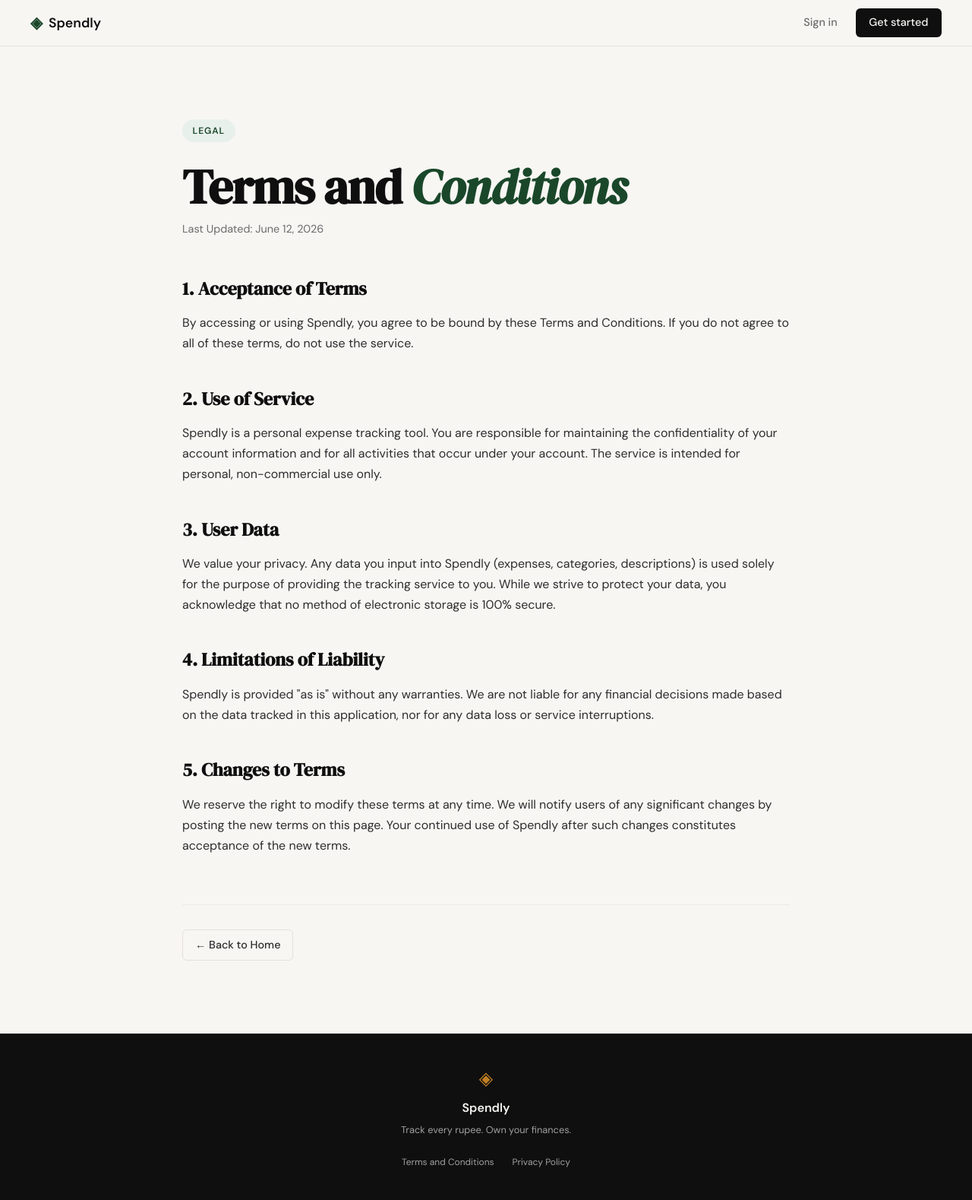
After one commit to sayan-majee21/spendly, a Flask app: page /terms in a window 1280 px wide. The commit adds this page. Shown: the whole page at 76% size. Run offline with Flask 3, Linux system fonts and the light colour scheme.

Commit message:
landing: add terms and conditions page and route

```diff
--- a/app.py
+++ b/app.py
@@ -20,6 +20,11 @@ def register():
 @app.route("/login")
 def login():
     return render_template("login.html")
+
+
+@app.route("/terms")
+def terms():
+    return render_template("terms.html")
 
 
 # ------------------------------------------------------------------ #
--- a/static/css/style.css
+++ b/static/css/style.css
@@ -507,6 +507,22 @@ a { color: inherit; text-decoration: none; }
     color: var(--ink-faint);
 }
 
+.footer-links {
+    margin-top: 1rem;
+    display: flex;
+    gap: 1.5rem;
+}
+
+.footer-link {
+    font-size: 0.75rem;
+    color: var(--ink-faint);
+    transition: color 0.2s;
+}
+
+.footer-link:hover {
+    color: var(--paper);
+}
+
 /* ------------------------------------------------------------------ */
 /* Responsive                                                          */
 /* ------------------------------------------------------------------ */
--- a/templates/base.html
+++ b/templates/base.html
@@ -34,8 +34,10 @@
             <span class="brand-icon">◈</span>
             <span class="footer-name">Spendly</span>
             <p class="footer-copy">Track every rupee. Own your finances.</p>
-            <a href="#">Terms and Conditions</a>
-            <a href="#">Privacy Policy</a>
+            <div class="footer-links">
+                <a href="{{ url_for('terms') }}" class="footer-link">Terms and Conditions</a>
+                <a href="#" class="footer-link">Privacy Policy</a>
+            </div>
         </div>
     </footer>
 
--- /dev/null
+++ b/templates/terms.html
@@ -0,0 +1,44 @@
+{% extends "base.html" %}
+
+{% block title %}Terms and Conditions — Spendly{% endblock %}
+
+{% block content %}
+<div class="terms-section" style="padding: 6rem 2rem; background: var(--paper);">
+    <div class="terms-inner" style="max-width: 800px; margin: 0 auto;">
+        <div class="hero-badge">Legal</div>
+        <h1 class="hero-title" style="margin-bottom: 0.5rem;">Terms and <em>Conditions</em></h1>
+        <p style="color: var(--ink-muted); margin-bottom: 3rem; font-size: 0.9rem;">Last Updated: June 12, 2026</p>
+
+        <div class="terms-content" style="display: flex; flex-direction: column; gap: 2.5rem;">
+            <section>
+                <h2 style="font-family: var(--font-display); font-size: 1.5rem; color: var(--ink); margin-bottom: 0.75rem;">1. Acceptance of Terms</h2>
+                <p style="color: var(--ink-soft); font-size: 1rem; line-height: 1.7;">By accessing or using Spendly, you agree to be bound by these Terms and Conditions. If you do not agree to all of these terms, do not use the service.</p>
+            </section>
+
+            <section>
+                <h2 style="font-family: var(--font-display); font-size: 1.5rem; color: var(--ink); margin-bottom: 0.75rem;">2. Use of Service</h2>
+                <p style="color: var(--ink-soft); font-size: 1rem; line-height: 1.7;">Spendly is a personal expense tracking tool. You are responsible for maintaining the confidentiality of your account information and for all activities that occur under your account. The service is intended for personal, non-commercial use only.</p>
+            </section>
+
+            <section>
+                <h2 style="font-family: var(--font-display); font-size: 1.5rem; color: var(--ink); margin-bottom: 0.75rem;">3. User Data</h2>
+                <p style="color: var(--ink-soft); font-size: 1rem; line-height: 1.7;">We value your privacy. Any data you input into Spendly (expenses, categories, descriptions) is used solely for the purpose of providing the tracking service to you. While we strive to protect your data, you acknowledge that no method of electronic storage is 100% secure.</p>
+            </section>
+
+            <section>
+                <h2 style="font-family: var(--font-display); font-size: 1.5rem; color: var(--ink); margin-bottom: 0.75rem;">4. Limitations of Liability</h2>
+                <p style="color: var(--ink-soft); font-size: 1rem; line-height: 1.7;">Spendly is provided "as is" without any warranties. We are not liable for any financial decisions made based on the data tracked in this application, nor for any data loss or service interruptions.</p>
+            </section>
+
+            <section>
+                <h2 style="font-family: var(--font-display); font-size: 1.5rem; color: var(--ink); margin-bottom: 0.75rem;">5. Changes to Terms</h2>
+                <p style="color: var(--ink-soft); font-size: 1rem; line-height: 1.7;">We reserve the right to modify these terms at any time. We will notify users of any significant changes by posting the new terms on this page. Your continued use of Spendly after such changes constitutes acceptance of the new terms.</p>
+            </section>
+        </div>
+
+        <div style="margin-top: 4rem; padding-top: 2rem; border-top: 1px solid var(--border-soft);">
+            <a href="{{ url_for('landing') }}" class="btn-ghost" style="padding: 0.5rem 1rem;">&larr; Back to Home</a>
+        </div>
+    </div>
+</div>
+{% endblock %}
```
